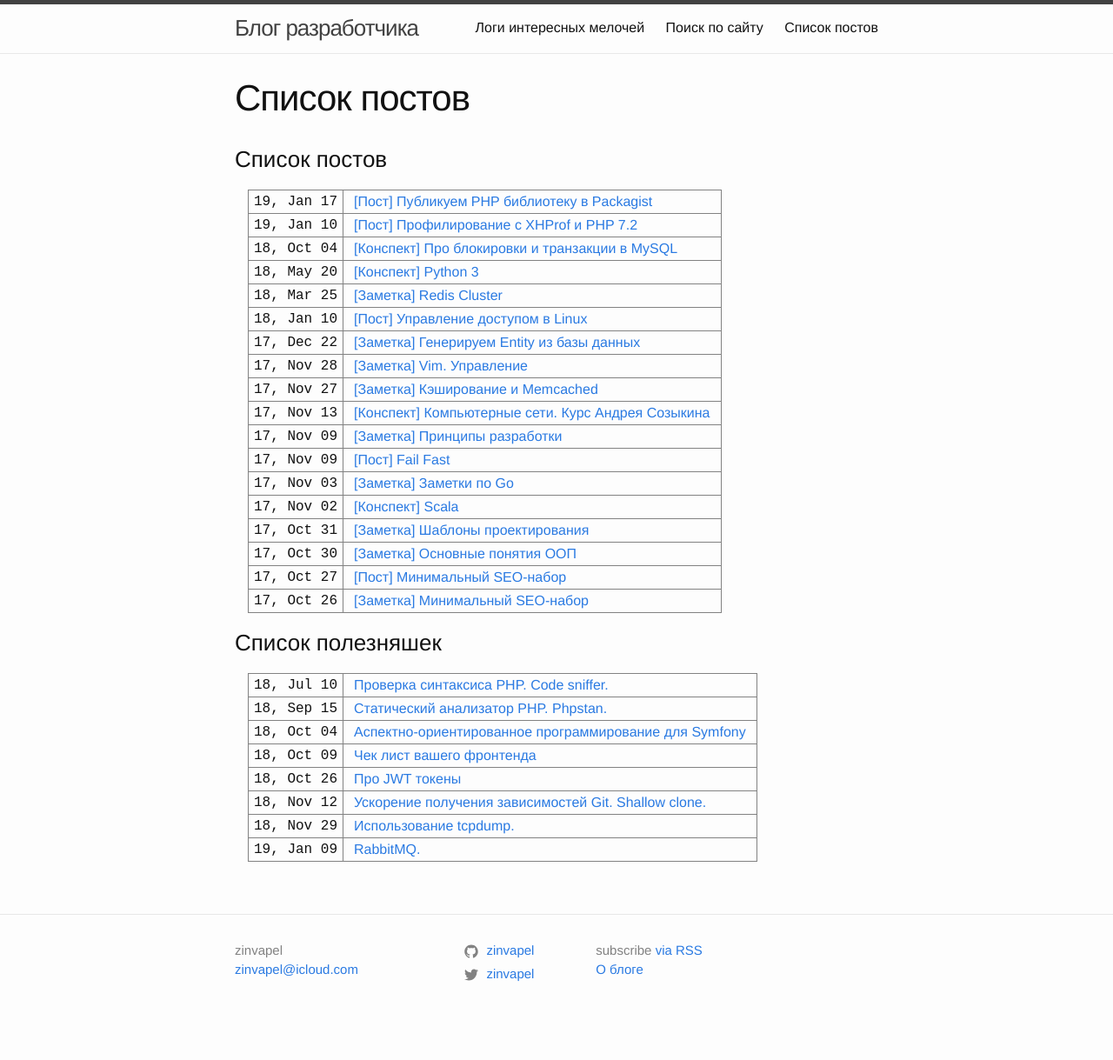
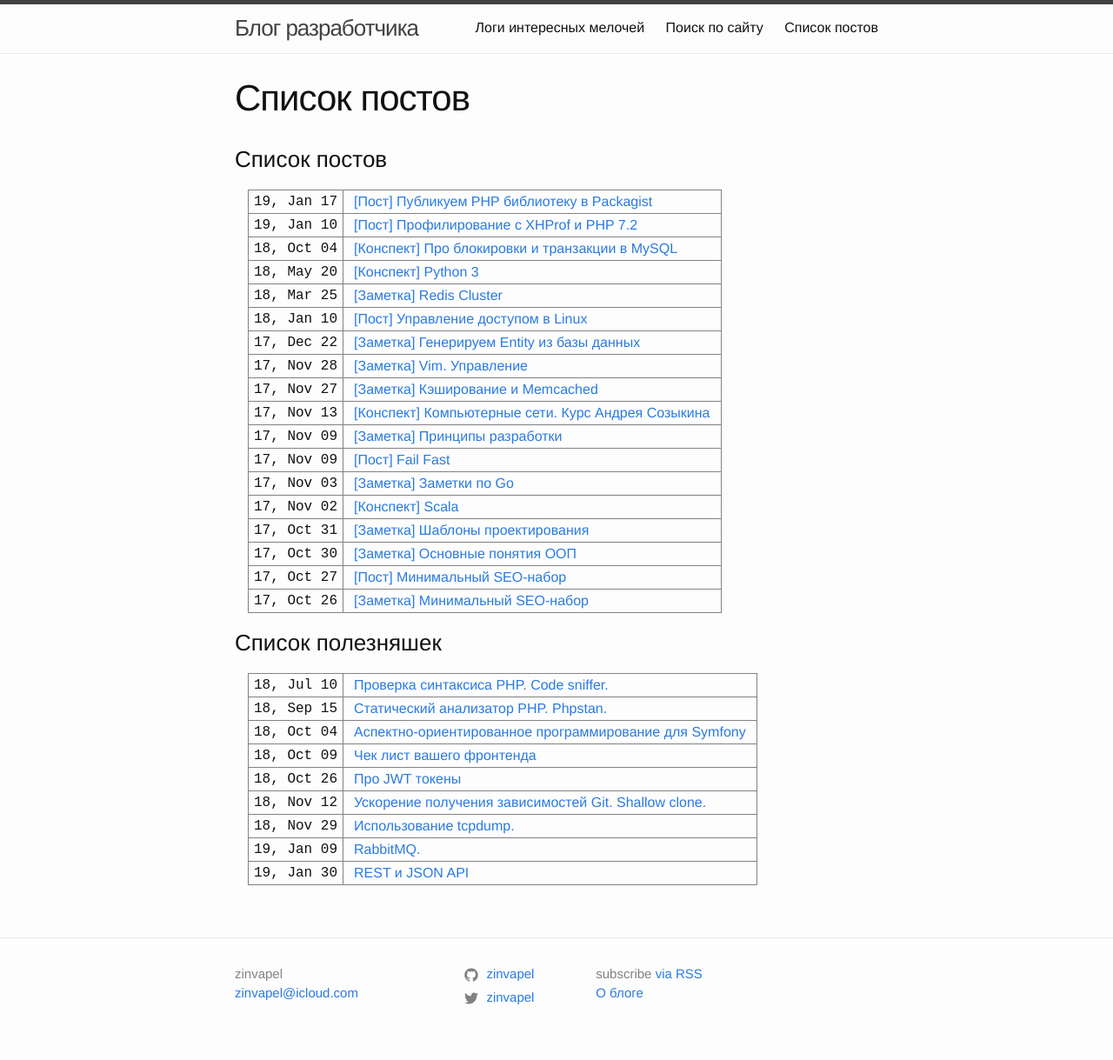
Before and after one commit to zinvapel/zinvapel.github.io, a Jekyll site: the page built from pages/posts.md, in a window 1280 px wide. Shown: the whole page at 87% size. Built offline with Jekyll 4.4.1, drawn with Linux system fonts in a browser that asks for light colours; nearby versions of some CDN libraries; before the commit the page ends 1192 px from its top, so only the background shows below that.

Commit message:
JSON API

```diff
--- a/pages/posts.md
+++ b/pages/posts.md
@@ -28,4 +28,5 @@ noindex: false
 {% include epost.html date="2018-11-12" url="https://www.perforce.com/blog/git-beyond-basics-using-shallow-clones" title="Ускорение получения зависимостей Git. Shallow clone." %}
 {% include epost.html date="2018-11-29" url="https://danielmiessler.com/study/tcpdump/" title="Использование tcpdump." %}
 {% include epost.html date="2019-01-09" url="https://www.rabbitmq.com/documentation.html" title="RabbitMQ." %}
+{% include epost.html date="2019-01-30" url="https://habr.com/ru/company/oleg-bunin/blog/433322/" title="REST и JSON API" %}
 </table>
```
